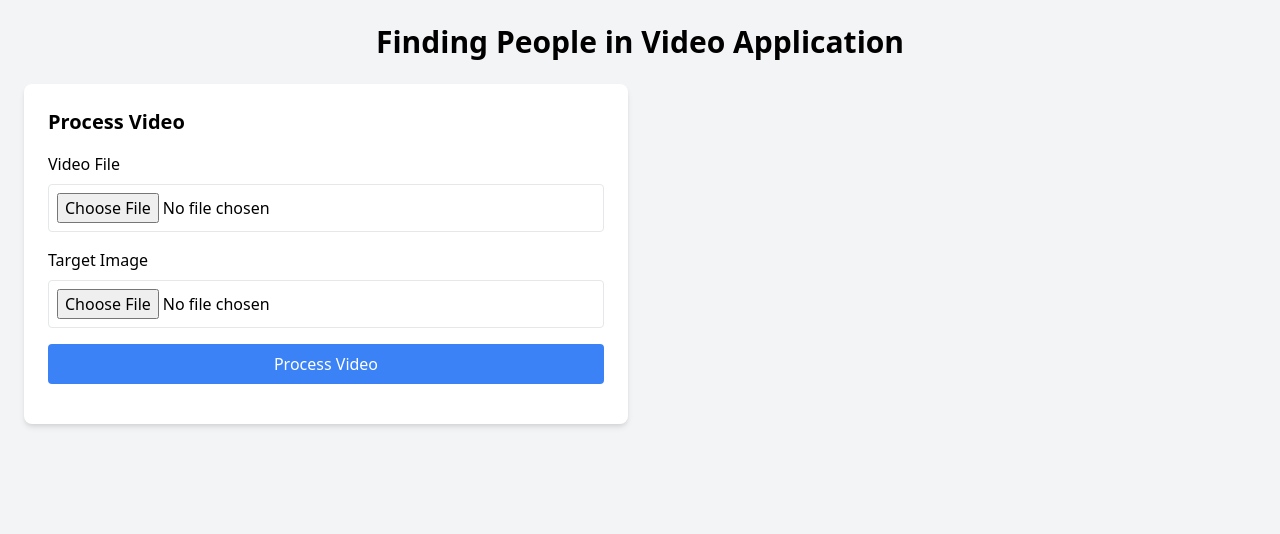
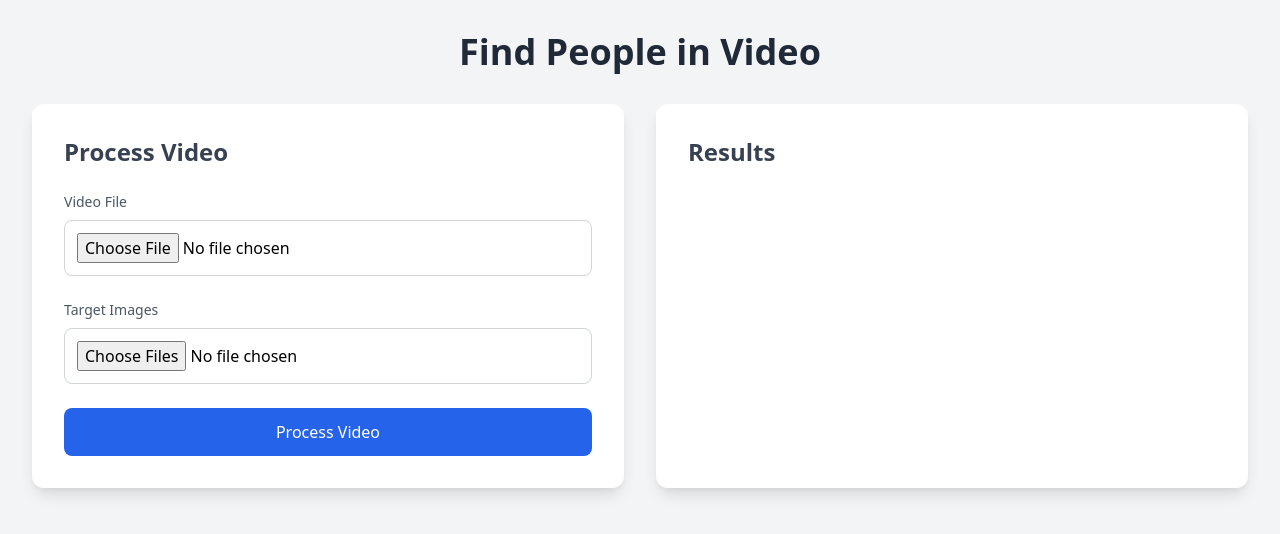
Before and after one commit to TOM-TITO-coder/Finding_people_in_video, a FastAPI app: page / in a window 1280 px wide. Shown: the top 534 px of the page. Run offline with FastAPI, Linux system fonts and the light colour scheme.

Commit message:
Update UI

```diff
--- a/app/main.py
+++ b/app/main.py
@@ -2,11 +2,11 @@ from fastapi import FastAPI, File, HTTPException, UploadFile, Form, Request, log
 from fastapi.responses import JSONResponse, FileResponse, HTMLResponse, StreamingResponse
 import os
 import cv2
-from pathlib import Path
 from fastapi.staticfiles import StaticFiles
 from fastapi.templating import Jinja2Templates
 import logging.config
 import logging
+from typing import List
 
 # from app
 from app.config import LOGGING_CONFIG, FACE_DETECTION_THRESHOLD
@@ -43,26 +43,31 @@ async def serve_index(request: Request):
 @app.post("/process/", response_model=ProcessingResponse)
 async def process_video(
     video_file: UploadFile = File(...),
-    target_image: UploadFile = File(...)
+    target_images: List[UploadFile] = File(...)
 ):
     try:
-        # Save uploaded files
+        # Save uploaded video
         video_path = os.path.join(UPLOAD_DIR, video_file.filename)
-        target_path = os.path.join(UPLOAD_DIR, target_image.filename)
-
         with open(video_path, 'wb') as video_out:
             video_out.write(await video_file.read())
-        with open(target_path, "wb") as target_out:
-            target_out.write(await target_image.read())
 
-        # Extract embedding for the target image
-        target_img = cv2.imread(target_path)
-        target_embedding = extract_feature(target_img)
+        # Extract embeddings for all target images
+        target_embeddings = {}
+        for target_image in target_images:
+            target_path = os.path.join(UPLOAD_DIR, target_image.filename)
+            with open(target_path, "wb") as target_out:
+                target_out.write(await target_image.read())
 
-        if not target_embedding:
-            return JSONResponse(status_code=400, content={"error": "Could not extract target embedding."})
+            target_img = cv2.imread(target_path)
+            target_embedding = extract_feature(target_img)
 
-        # Processing
+            if target_embedding is not None:
+                target_embeddings[target_image.filename] = target_embedding
+
+        if not target_embeddings:
+            return JSONResponse(status_code=400, content={"error": "No valid embeddings found for target images."})
+
+        # Extract frames from the video
         frames, frame_rate = extract_frames(video_path, frame_interval=10)
         detected_faces = detect_faces(frames)
 
@@ -70,32 +75,36 @@ async def process_video(
             return JSONResponse(status_code=404, content={"error": "No faces detected in the video"})
 
         # Load known faces from the database
-        knowns_faces = load_database()
+        known_faces = load_database()
 
+        # Match detected faces with all target embeddings
+        matched_frames_dict = {target: [] for target in target_embeddings}
+        for target_name, embedding in target_embeddings.items():
+            matched_frames_dict[target_name] = match_faces(detected_faces, embedding, known_faces)
 
-        # Match faces in the video with the target image's embedding
-        matched_frames = match_faces(
-            detected_faces,
-            target_embedding,
-            knowns_faces
-        )
+        # Convert matched frames into timestamps for each target
+        timestamps_dict = {
+            target: frames_to_timestamps(matched_frames, frame_rate)
+            for target, matched_frames in matched_frames_dict.items()
+        }
 
-        timestamps = frames_to_timestamps(matched_frames, frame_rate)
-
-        # Save highlighted video
+        # Save highlighted video with matches
         output_filename = f"output_{os.path.splitext(video_file.filename)[0]}.mp4"
         output_path = os.path.join(OUTPUT_DIR, output_filename)
-        save_highlighted_video(video_path, matched_frames, output_path)
+        all_matched_frames = [frame for frames in matched_frames_dict.values() for frame in frames]
+        save_highlighted_video(video_path, all_matched_frames, output_path)
 
-        return {
-            "output_video_url": f"/static/{output_filename}",
-            "timestamps": timestamps,
-            "matched_faces": matched_frames
-        }
+        # ✅ Ensure the response matches ProcessingResponse model
+        return ProcessingResponse(
+            output_video_url=f"/static/{output_filename}",
+            timestamps=timestamps_dict,
+            matched_faces=matched_frames_dict
+        )
 
     except Exception as e:
         logger.error(f"Video processing error: {str(e)}")
         raise HTTPException(status_code=500, detail=str(e))
+
 
 
 @app.post("/upload_to_database")
--- a/app/models.py
+++ b/app/models.py
@@ -1,5 +1,5 @@
 from pydantic import BaseModel, Field
-from typing import List, Optional
+from typing import List, Optional, Dict, Any
 
 class FaceEntry(BaseModel):
     name: str = Field(..., min_length=2, max_length=50)
@@ -12,5 +12,5 @@ class ProcessingRequest(BaseModel):
 
 class ProcessingResponse(BaseModel):
     output_video_url: str
-    timestamps: List[float]
-    matched_faces: Optional[List[dict]] = None
+    timestamps: Dict[str, List[float]]
+    matched_faces: Dict[str, List[Dict[str, Any]]]
--- a/app/processing.py
+++ b/app/processing.py
@@ -104,7 +104,8 @@ def save_highlighted_video(video_path, detected_faces, output_path):
     fps = int(cap.get(cv2.CAP_PROP_FPS))
 
     # Initialize the video writer for the output video
-    out = cv2.VideoWriter(output_path, cv2.VideoWriter_fourcc(*'mp4v'), fps, (frame_width, frame_height))
+    #out = cv2.VideoWriter(output_path, cv2.VideoWriter_fourcc(*'avc1'), fps, (frame_width, frame_height))
+    out = cv2.VideoWriter(output_path, cv2.VideoWriter_fourcc(*'H264'), fps, (frame_width, frame_height))
     frame_count = 0
 
     # Process each frame
--- a/app/templates/index.html
+++ b/app/templates/index.html
@@ -8,6 +8,7 @@
         .loader {
             border-top-color: #3498db;
             animation: spin 1s linear infinite;
+            border-top-color: transparent;
         }
         @keyframes spin {
             0% { transform: rotate(0deg); }
@@ -16,42 +17,55 @@
     </style>
 </head>
 <body class="bg-gray-100">
-    <div class="container mx-auto p-6">
-        <h1 class="text-3xl font-bold mb-6 text-center">Finding People in Video Application</h1>
+    <div class="container mx-auto p-8">
+        <h1 class="text-4xl font-extrabold mb-8 text-center text-gray-800">Find People in Video</h1>
 
-        <div class="grid md:grid-cols-2 gap-6">
-            <div class="bg-white p-6 rounded-lg shadow-md">
-                <h2 class="text-xl font-semibold mb-4">Process Video</h2>
-                <form id="videoForm" class="space-y-4">
+        <div class="grid md:grid-cols-2 gap-8">
+            <!-- Left Card: Video Processing -->
+            <div class="bg-white p-8 rounded-xl shadow-lg">
+                <h2 class="text-2xl font-bold mb-6 text-gray-700">Process Video</h2>
+                <form id="videoForm" class="space-y-6">
+                    <!-- Video File Input -->
                     <div>
-                        <label class="block mb-2">Video File</label>
+                        <label class="block text-sm font-medium text-gray-600 mb-2">Video File</label>
                         <input type="file" name="video_file" accept="video/*" required
-                               class="w-full p-2 border rounded">
+                               class="w-full p-3 border border-gray-300 rounded-lg focus:outline-none focus:ring-2 focus:ring-blue-400">
                     </div>
+
+                    <!-- Multiple Target Images Input -->
                     <div>
-                        <label class="block mb-2">Target Image</label>
-                        <input type="file" name="target_image" accept="image/*" required
-                               class="w-full p-2 border rounded">
+                        <label class="block text-sm font-medium text-gray-600 mb-2">Target Images</label>
+                        <input type="file" name="target_images" accept="image/*" multiple required
+                               class="w-full p-3 border border-gray-300 rounded-lg focus:outline-none focus:ring-2 focus:ring-blue-400">
                     </div>
+
+                    <!-- Process Button -->
                     <button type="submit" id="processButton"
-                            class="w-full bg-blue-500 text-white p-2 rounded hover:bg-blue-600">
+                            class="w-full bg-blue-600 text-white p-3 rounded-lg hover:bg-blue-700 focus:outline-none focus:ring-4 focus:ring-blue-300">
                         Process Video
                     </button>
 
                     <!-- Loading Spinner -->
-                    <div id="loadingSpinner" class="hidden flex justify-center items-center mt-4">
-                        <div class="loader ease-linear rounded-full border-4 border-t-4 border-gray-200 h-12 w-12"></div>
+                    <div id="loadingSpinner" class="hidden flex justify-center items-center mt-6">
+                        <div class="animate-spin rounded-full h-10 w-10 border-t-4 border-blue-500 border-solid"></div>
                     </div>
                 </form>
+            </div>
 
-                <div id="resultContainer" class="mt-4">
-                    <video id="resultVideo" controls class="hidden w-full">
+            <!-- Right Card: Results -->
+            <div class="bg-white p-8 rounded-xl shadow-lg">
+                <h2 class="text-2xl font-bold mb-6 text-gray-700">Results</h2>
+
+                <div id="resultContainer">
+                    <!-- Processed Video Output -->
+                    <video id="resultVideo" controls class="hidden w-full rounded-lg border border-gray-300">
                         <source id="videoSource" type="video/mp4">
                     </video>
 
-                    <div id="timestampsContainer" class="mt-4 hidden">
-                        <h3 class="text-lg font-semibold mb-2">Matched Faces Timestamps</h3>
-                        <ul id="timestampsList" class="list-disc pl-5"></ul>
+                    <!-- Timestamps List -->
+                    <div id="timestampsContainer" class="mt-6 hidden">
+                        <h3 class="text-lg font-semibold mb-3 text-gray-700">Matched Faces Timestamps</h3>
+                        <div id="timestampsList" class="text-gray-600 space-y-1"></div>
                     </div>
                 </div>
             </div>
@@ -95,20 +109,17 @@
                 // Update video source and show it
                 videoElement.src = data.output_video_url;
                 videoElement.classList.remove('hidden');
-                videoElement.load(); // Ensure the video is reloaded
+                videoElement.load();
 
-                // Wait for the video to be ready to play
-                videoElement.addEventListener('canplay', () => {
-                    videoElement.play(); // Optionally autoplay the result video
-                });
+                // Display timestamps grouped by target image
+                if (data.timestamps) {
+                    timestampsContainer.classList.remove('hidden');
+                    timestampsList.innerHTML = '';
 
-                // Display timestamps
-                if (data.timestamps && data.timestamps.length > 0) {
-                    timestampsContainer.classList.remove('hidden');
-                    data.timestamps.forEach((timestamp, index) => {
-                        const li = document.createElement('li');
-                        li.textContent = `Matched Face ${index + 1}: ${timestamp.toFixed(2)} seconds`;
-                        timestampsList.appendChild(li);
+                    Object.entries(data.timestamps).forEach(([target, timestamps]) => {
+                        let section = document.createElement('div');
+                        section.innerHTML = `<h4 class='text-md font-semibold'>${target}</h4><ul class='list-disc pl-5'>${timestamps.map(ts => `<li>${ts.toFixed(2)}s</li>`).join('')}</ul>`;
+                        timestampsList.appendChild(section);
                     });
                 }
             } catch (error) {
--- a/requirements.txt
+++ b/requirements.txt
@@ -8,4 +8,6 @@ numpy
 matplotlib
 python-multipart
 jinja2
-ffmpeg-python
+opencv-python
+opencv-python-headless
+imageio[ffmpeg]
```
Also changed, not shown: app/schemas.py (deleted), app/uploads/P_e20200061.jpg (added), 1 other file.
